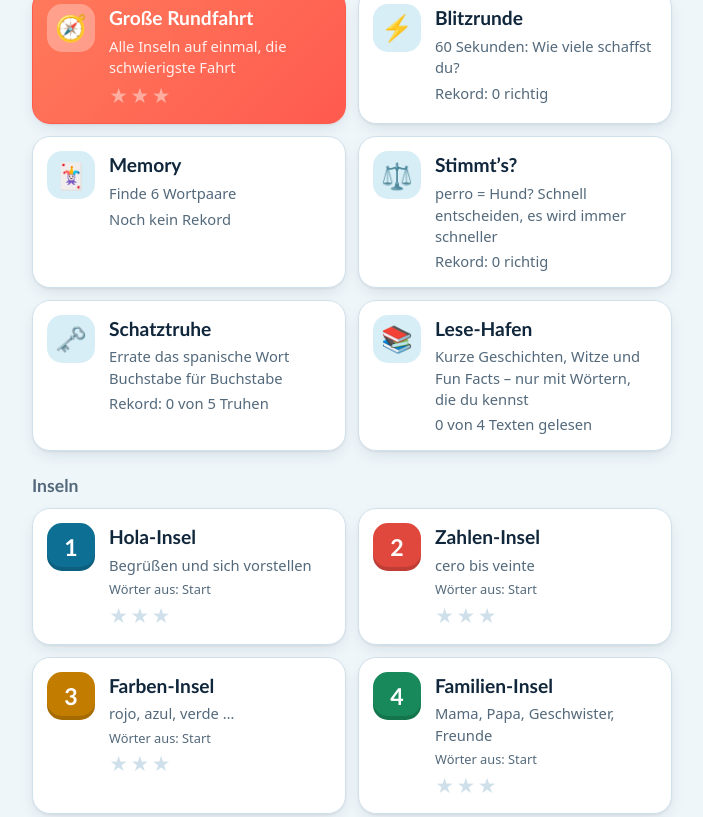
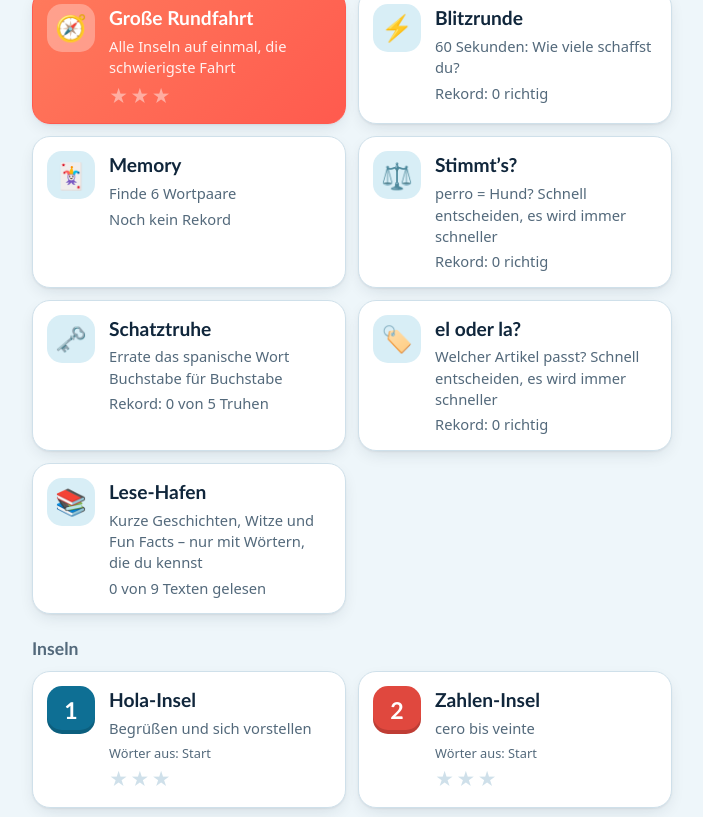
Before and after one commit to pancetta/lernmissionen, a plain HTML site: page spanisch-a1/vokabeln/index.html in a window 1280 px wide. Shown: the part 1044-1861 px from the top of the page, without its empty margins (288-991 px from the left). Drawn offline with Linux system fonts and the light colour scheme.

Commit message:
Spanisch: fünf weitere Lesetexte, Spiel „el oder la?“
Co-Authored-By: Claude Opus 5.5 <noreply@anthropic.com>

```diff
--- a/gemeinsam/vokabeln.js
+++ b/gemeinsam/vokabeln.js
@@ -75,6 +75,7 @@ function home(){
    <button class="tile" id="gm"><h3>Memory</h3><span class="sub">Finde ${PAIRS} Wortpaare</span><span class="sub">${save.memo?'Rekord: '+save.memo+' Züge':'Noch kein Rekord'}</span></button>
    <button class="tile" id="gd" data-ico="⚖️"><h3>Stimmt’s?</h3><span class="sub">${esc(SPRACHE.beispiel)} Schnell entscheiden, es wird immer schneller</span><span class="sub">Rekord: ${save.duell||0} richtig</span></button>
    <button class="tile" id="gt" data-ico="🗝️"><h3>Schatztruhe</h3><span class="sub">Errate das ${SPRACHE.adj} Wort Buchstabe für Buchstabe</span><span class="sub">Rekord: ${save.truhe||0} von ${TRUHE_N} Truhen</span></button>
+   ${ART_W.length?`<button class="tile" id="gart" data-ico="🏷️"><h3>${ARTIKELSPIEL.title}</h3><span class="sub">Welcher Artikel passt? Schnell entscheiden, es wird immer schneller</span><span class="sub">Rekord: ${save.artikel||0} richtig</span></button>`:''}
    <button class="tile" id="glh" data-ico="📚"><h3>Lese-Hafen</h3><span class="sub">Kurze Geschichten, Witze und Fun Facts – nur mit Wörtern, die du kennst</span><span class="sub">${Object.keys(save.lesen||{}).length} von ${TEXTE.length} Texten gelesen</span></button>
   </div>
   <h2 class="sec">Inseln</h2><div class="grid isles">${tiles}</div>
@@ -87,7 +88,7 @@ function home(){
   $('#nm').oninput=e=>{save.name=e.target.value.trim();persist()};
   document.querySelectorAll('[data-t]').forEach(b=>{b.onclick=()=>start(b.dataset.t);
     if(b.tagName==='g')b.onkeydown=ev=>{if(ev.key==='Enter'||ev.key===' '){ev.preventDefault();start(b.dataset.t)}}});
-  $('#gb').onclick=blitz;$('#gm').onclick=()=>memory('words');$('#gd').onclick=duell;$('#gt').onclick=truhe;$('#glh').onclick=lesen;if($('#gbs'))$('#gbs').onclick=units;
+  $('#gb').onclick=blitz;$('#gm').onclick=()=>memory('words');$('#gd').onclick=duell;$('#gt').onclick=truhe;$('#glh').onclick=lesen;if($('#gart'))$('#gart').onclick=artikelSpiel;if($('#gbs'))$('#gbs').onclick=units;
   if(rg)$('#rs').onclick=()=>{G=rg;show()};
   let armed=false;$('#rst').onclick=ev=>{if(!armed){armed=true;ev.target.textContent='Wirklich alles löschen? Nochmal tippen.';return}save={name:'',xp:0,best:{},weak:{},round:null,sound:save.sound,blitz:0,memo:0};persist();home()};
 }
@@ -287,6 +288,11 @@ const DUELL={key:'duell',title:'Stimmt’s?',intro:'Passt die Bedeutung? Entsche
   next(){const e=pickEntries('words',1)[0],d=Math.random()<.5?deShow(e):distractors(e,deShow)[0];
     return {html:`<p class="big">${esc(enShow(e))} = ${esc(d)}</p>`,bin:passt(e,d)?'Stimmt':'Stimmt nicht',sol:`**${enShow(e)}** = ${deShow(e)}`,wk:key(e),say:enShow(e)}}};
 const duell=()=>sortGame(DUELL);
+// el oder la? (nur Sprachen mit Artikeln): Nomen dem richtigen Artikel zuordnen; vorgelesen wird nur das Nomen, sonst hört man die Lösung
+const ART_W=SPRACHE.artikelSpiel?W.filter(e=>!NOTYPE.includes(e[0])&&SPRACHE.artikelSpiel.includes(enShow(e).split(' ')[0])&&enShow(e).split(' ').length===2):[];
+const ARTIKELSPIEL={key:'artikel',title:'el oder la?',intro:'Welcher Artikel passt? Entscheide, bevor die Zeit abläuft.',bins:SPRACHE.artikelSpiel||[],t:[7000,300,3000],endText:'Artikel richtig gewählt',
+  next(){const e=pick(ART_W),[a,n]=enShow(e).split(' ');return {html:`<p class="big">${esc(n)}</p><p class="tip">${esc(deShow(e))}</p>`,bin:a,sol:`**${enShow(e)}** = ${deShow(e)}`,wk:key(e),say:n}}};
+const artikelSpiel=()=>sortGame(ARTIKELSPIEL);
 
 // Schatztruhe: das englische Wort Buchstabe für Buchstabe erraten; der deutsche Hinweis und der erste Buchstabe stehen schon da
 const TRUHE_N=5,TRUHE_LEBEN=6,ABC_EN=SPRACHE.abc;
--- a/spanisch-a1/lesetexte.js
+++ b/spanisch-a1/lesetexte.js
@@ -6,7 +6,7 @@ const LESETEXTE=(()=>{
 const GRUND={el:'der / das',la:'die',los:'die (Mehrzahl)',las:'die (Mehrzahl)',un:'ein',una:'eine',es:'ist',son:'sind',de:'von / aus',del:'vom',en:'in / an',a:'nach / zu / um',al:'zum',
  mi:'mein / meine',su:'sein / ihr',tu:'dein / deine',yo:'ich',ella:'sie',él:'er',le:'ihm / ihr',se:'sich',llama:'heißt',come:'isst',bebe:'trinkt',tiene:'hat',juega:'spielt',
  va:'geht',hay:'es gibt',dice:'sagt',pregunta:'fragt',habla:'spricht',haces:'machst',otro:'ein anderer',nada:'nichts / er schwimmt',bueno:'gut',para:'für',
- lucía:'Lucía (Name)',pablo:'Pablo (Name)',toby:'Toby (Name eines Hundes)',españa:'Spanien',tú:'du'};
+ lucía:'Lucía (Name)',pablo:'Pablo (Name)',toby:'Toby (Name eines Hundes)',españa:'Spanien',tú:'du',ana:'Ana (Name)',tom:'Tom (Name)',está:'ist (wo?)',pequeña:'klein',bonita:'schön',alta:'groß / hoch',lenta:'langsam',rápida:'schnell',mia:'Mia (Name)',muchos:'viele',comen:'essen (sie)',madrid:'Madrid (Hauptstadt von Spanien)'};
 const TEXTE=[
  {id:'toby',art:'Geschichte',titel:'Mi perro Toby',text:"¡Hola! Me llamo Lucía y tengo ocho años.\nTengo un perro. Se llama Toby. Es pequeño y marrón.\nToby come mucho y bebe agua.\nPero no come chocolate: el chocolate no es bueno para perros.",
   fragen:[["Lucía tiene ocho años.",true],["Toby es grande.",false],["Toby come chocolate.",false]]},
@@ -15,7 +15,17 @@ const TEXTE=[
  {id:'cena',art:'Hintergrund',titel:'La cena en España',text:"En España, la comida es a las dos o a las tres.\n¡Y la cena es a las nueve o a las diez!\n¿Y tú? ¿A qué hora es la cena en tu casa?",
   fragen:[["En España, la cena es a las seis.",false],["En España, la comida es a las dos o a las tres.",true]]},
  {id:'lunes',art:'Geschichte',titel:'El lunes',text:"Hoy es lunes. Hace sol.\nPablo va al colegio con su mochila.\nEn la mochila hay un libro, un cuaderno y un lápiz.\n¡Pero no hay goma!",
-  fragen:[["Hoy es martes.",false],["Hace sol.",true],["Pablo tiene una goma en la mochila.",false]]}
+  fragen:[["Hoy es martes.",false],["Hace sol.",true],["Pablo tiene una goma en la mochila.",false]]},
+ {id:'familia',art:'Geschichte',titel:'Mi familia',text:"Me llamo Pablo y tengo nueve años. Vivo en Alemania con mi familia.\nMi madre se llama Ana y mi padre se llama Tom.\nTengo una hermana. Se llama Mia y tiene seis años.\nMi abuela tiene un gato. ¡El gato es muy viejo!",
+  fragen:[["Pablo tiene nueve años.",true],["La hermana de Pablo se llama Ana.",false],["El gato es muy viejo.",true]]},
+ {id:'cuaderno',art:'Witz',titel:'¿Dónde está tu cuaderno?',text:"La profesora: «Pablo, ¿dónde está tu cuaderno?»\nPablo: «En casa.»\nLa profesora: «¿Y tu libro?»\nPablo: «En casa.»\nLa profesora: «¿Y tú? ¿Qué haces aquí?»",
+  fragen:[["El cuaderno de Pablo está en casa.",true],["El libro de Pablo está en el colegio.",false]]},
+ {id:'grande',art:'Fun Fact',titel:'Grande y pequeño',text:"Una jirafa es muy alta.\nUna tortuga es muy lenta.\nUn ratón es pequeño, pero un elefante es muy grande.\n¿Y tu animal favorito? ¿Es grande o pequeño?",
+  fragen:[["La tortuga es rápida.",false],["La jirafa es alta.",true]]},
+ {id:'casa',art:'Geschichte',titel:'Mi casa',text:"Mi casa es pequeña, pero bonita.\nEn el salón hay un sofá y una televisión.\nEn mi dormitorio hay una cama y un ordenador.\n¡Me gusta mi casa!",
+  fragen:[["En el salón hay una cama.",false],["En el dormitorio hay un ordenador.",true]]},
+ {id:'bocadillo',art:'Hintergrund',titel:'El bocadillo',text:"En España, muchos niños comen un bocadillo en el colegio.\nUn bocadillo es pan con queso, pan con pollo o pan con chocolate.\n¿Y tú? ¿Qué comes en el colegio?",
+  fragen:[["En el colegio, muchos niños comen un bocadillo.",true],["Un bocadillo es una sopa.",false]]}
 ];
 return {GRUND,TEXTE};
 })();
--- a/spanisch-a1/vokabeln/index.html
+++ b/spanisch-a1/vokabeln/index.html
@@ -23,7 +23,7 @@
 <script src="../../gemeinsam/spiele.js"></script>
 <script>
 const SPRACHE={brand:'Spanisch-Inseln',key:'esa1-v1',umzug:[],name:'Spanisch',adj:'spanische',wort:'Spanisches Wort',platzhalter:'Español',
- gruss:'¡Hola! ¡Vamos!',beispiel:'perro = Hund?',abc:'abcdefghijklmnñopqrstuvwxyz',sonder:'áéíóúñü¿¡',artikel:/^(el|la|los|las) /,tf:['¿Verdadero o falso?','Verdadero','Falso'],
+ gruss:'¡Hola! ¡Vamos!',beispiel:'perro = Hund?',abc:'abcdefghijklmnñopqrstuvwxyz',sonder:'áéíóúñü¿¡',artikel:/^(el|la|los|las) /,artikelSpiel:['el','la'],tf:['¿Verdadero o falso?','Verdadero','Falso'],
  map:[[40,40],[105,40],[170,40],[235,40],[300,40],[300,115],[235,115],[170,115],[105,115],[40,115],[40,190],[105,190],[170,190],[235,190],[300,190]]}; // map: Seekarte, Reihenfolge wie TOPICS
 </script>
 <script src="../../gemeinsam/vokabeln.js"></script>
```
Also changed, not shown: tests/spanisch.js (+7 -0 lines), tests/vokabeln.js (+1 -0 lines).
